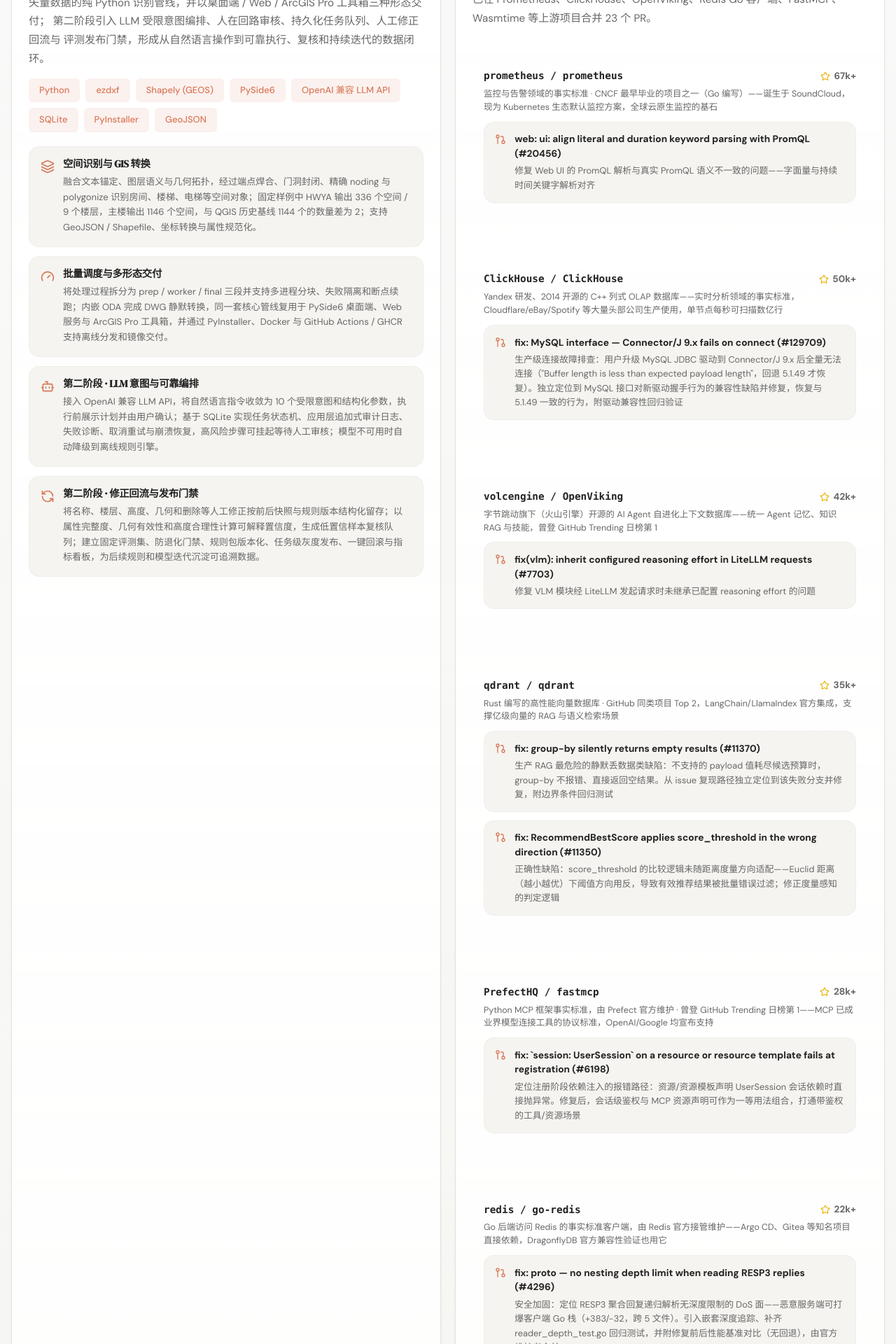
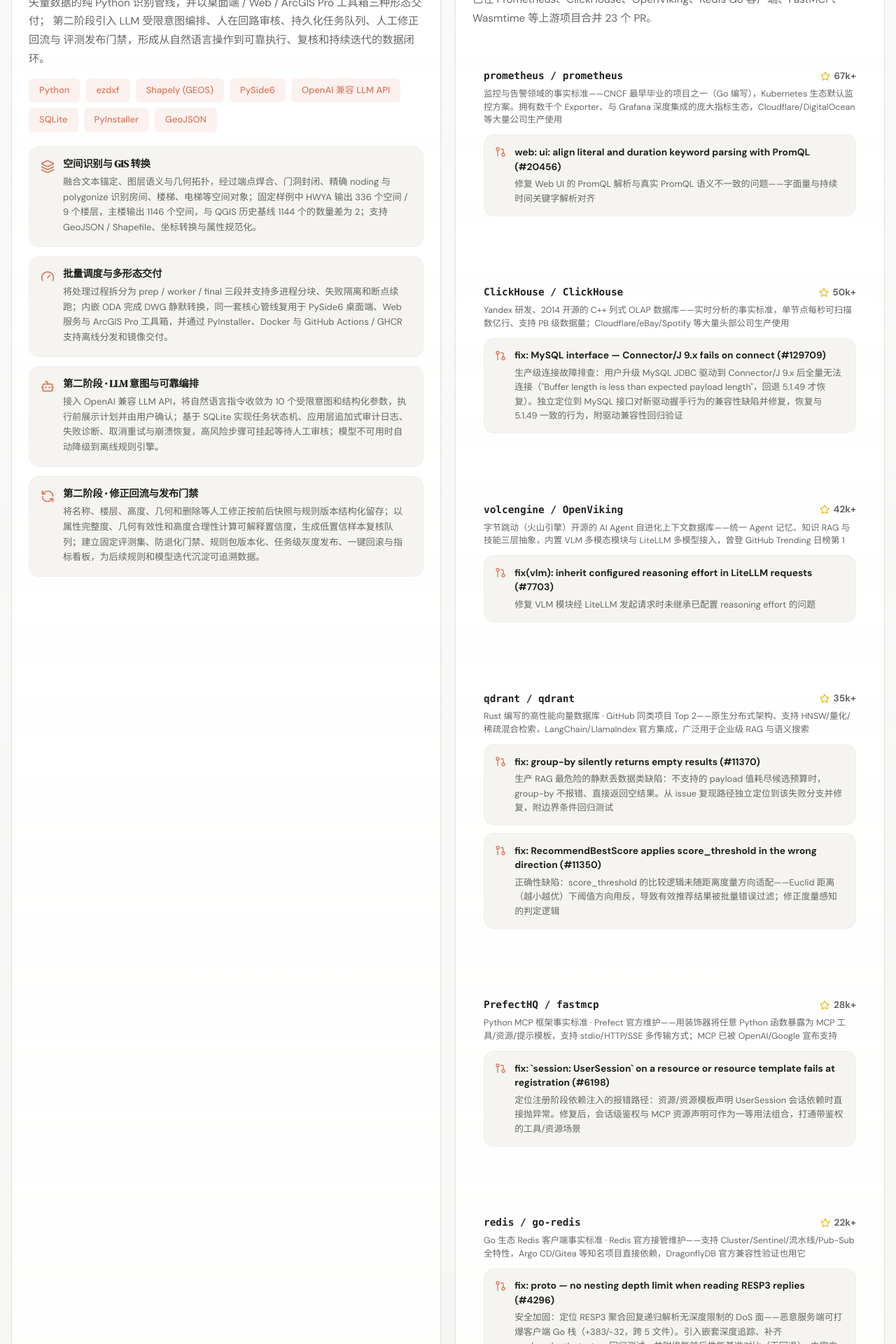
Before and after one commit to wangshun-china/interview-web, a Vue app: page / in a window 1280 px wide. Shown: the part 1100-3020 px from the top of the page at 70% size. Built offline with nearby package versions, Linux system fonts and the light colour scheme.

Commit message:
resume: expand repo descriptions with ecosystem scale and adoption detail

```diff
--- a/src/components/OpenSourceCard.vue
+++ b/src/components/OpenSourceCard.vue
@@ -72,7 +72,7 @@ const repos = [
     name: 'prometheus / prometheus',
     url: 'https://github.com/prometheus/prometheus',
     stars: '67k+',
-    desc: '监控与告警领域的事实标准 · CNCF 最早毕业的项目之一（Go 编写）——诞生于 SoundCloud，现为 Kubernetes 生态默认监控方案，全球云原生监控的基石',
+    desc: '监控与告警领域的事实标准——CNCF 最早毕业的项目之一（Go 编写），Kubernetes 生态默认监控方案。拥有数千个 Exporter、与 Grafana 深度集成的庞大指标生态，Cloudflare/DigitalOcean 等大量公司生产使用',
     prs: [
       {
         title: 'web: ui: align literal and duration keyword parsing with PromQL (#20456)',
@@ -85,7 +85,7 @@ const repos = [
     name: 'ClickHouse / ClickHouse',
     url: 'https://github.com/ClickHouse/ClickHouse',
     stars: '50k+',
-    desc: 'Yandex 研发、2014 开源的 C++ 列式 OLAP 数据库——实时分析领域的事实标准，Cloudflare/eBay/Spotify 等大量头部公司生产使用，单节点每秒可扫描数亿行',
+    desc: 'Yandex 研发、2014 开源的 C++ 列式 OLAP 数据库——实时分析的事实标准，单节点每秒可扫描数亿行、支持 PB 级数据量；Cloudflare/eBay/Spotify 等大量头部公司生产使用',
     prs: [
       {
         title: 'fix: MySQL interface — Connector/J 9.x fails on connect (#129709)',
@@ -98,7 +98,7 @@ const repos = [
     name: 'volcengine / OpenViking',
     url: 'https://github.com/volcengine/OpenViking',
     stars: '42k+',
-    desc: '字节跳动旗下（火山引擎）开源的 AI Agent 自进化上下文数据库——统一 Agent 记忆、知识 RAG 与技能，曾登 GitHub Trending 日榜第 1',
+    desc: '字节跳动（火山引擎）开源的 AI Agent 自进化上下文数据库——统一 Agent 记忆、知识 RAG 与技能三层抽象，内置 VLM 多模态模块与 LiteLLM 多模型接入，曾登 GitHub Trending 日榜第 1',
     prs: [
       {
         title: 'fix(vlm): inherit configured reasoning effort in LiteLLM requests (#7703)',
@@ -111,7 +111,7 @@ const repos = [
     name: 'qdrant / qdrant',
     url: 'https://github.com/qdrant/qdrant',
     stars: '35k+',
-    desc: 'Rust 编写的高性能向量数据库 · GitHub 同类项目 Top 2，LangChain/LlamaIndex 官方集成，支撑亿级向量的 RAG 与语义检索场景',
+    desc: 'Rust 编写的高性能向量数据库 · GitHub 同类项目 Top 2——原生分布式架构、支持 HNSW/量化/稀疏混合检索，LangChain/LlamaIndex 官方集成，广泛用于企业级 RAG 与语义搜索',
     prs: [
       {
         title: 'fix: group-by silently returns empty results (#11370)',
@@ -129,7 +129,7 @@ const repos = [
     name: 'PrefectHQ / fastmcp',
     url: 'https://github.com/PrefectHQ/fastmcp',
     stars: '28k+',
-    desc: 'Python MCP 框架事实标准，由 Prefect 官方维护 · 曾登 GitHub Trending 日榜第 1——MCP 已成业界模型连接工具的协议标准，OpenAI/Google 均宣布支持',
+    desc: 'Python MCP 框架事实标准 · Prefect 官方维护——用装饰器将任意 Python 函数暴露为 MCP 工具/资源/提示模板，支持 stdio/HTTP/SSE 多传输方式；MCP 已被 OpenAI/Google 宣布支持',
     prs: [
       {
         title: 'fix: `session: UserSession` on a resource or resource template fails at registration (#6198)',
@@ -142,7 +142,7 @@ const repos = [
     name: 'redis / go-redis',
     url: 'https://github.com/redis/go-redis',
     stars: '22k+',
-    desc: 'Go 后端访问 Redis 的事实标准客户端，由 Redis 官方接管维护——Argo CD、Gitea 等知名项目直接依赖，DragonflyDB 官方兼容性验证也用它',
+    desc: 'Go 生态 Redis 客户端事实标准 · Redis 官方接管维护——支持 Cluster/Sentinel/流水线/Pub-Sub 全特性，Argo CD/Gitea 等知名项目直接依赖，DragonflyDB 官方兼容性验证也用它',
     prs: [
       {
         title: 'fix: proto — no nesting depth limit when reading RESP3 replies (#4296)',
@@ -170,7 +170,7 @@ const repos = [
     name: 'bytecodealliance / wasmtime',
     url: 'https://github.com/bytecodealliance/wasmtime',
     stars: '18k+',
-    desc: 'Bytecode Alliance 出品的 WebAssembly 运行时（含 Cranelift 编译器）· Firefox、Cloudflare 等生产使用',
+    desc: 'Bytecode Alliance（Mozilla/Fastly/Intel 联合创立）出品的 WebAssembly 运行时——内含 Cranelift 编译器，支持 WASI 标准接口；Cloudflare Workers/Fastly 边缘计算与 Firefox 沙箱模块的底层引擎',
     prs: [
       {
         title: 'fix: Copying collector grow-vs-collect heuristic compares against the whole heap (#15207)',
@@ -188,7 +188,7 @@ const repos = [
     name: 'opensandbox-group / OpenSandbox',
     url: 'https://github.com/opensandbox-group/OpenSandbox',
     stars: '17k+',
-    desc: 'Agentic AI Foundation（AAIF）旗下项目 · 曾登 GitHub Trending 日榜第 1 · 通过 OpenSSF 最佳实践认证——面向 AI Agent 的安全沙箱运行时，智能体执行代码与工具调用的隔离底座',
+    desc: 'Agentic AI Foundation（AAIF）旗下 · 曾登 GitHub Trending 日榜第 1 · 通过 OpenSSF 最佳实践认证——AI Agent 的安全沙箱运行时：隔离执行不受信代码、运行工具调用、支撑多租户场景',
     prs: [
       {
         title: 'fix(python-sdk): normalize legacy SSE streams in linear time (#2845)',
@@ -201,7 +201,7 @@ const repos = [
     name: 'The-PR-Agent / pr-agent',
     url: 'https://github.com/The-PR-Agent/pr-agent',
     stars: '16k+',
-    desc: 'Qodo（原 CodiumAI，AI 代码完整性领域的头部公司）发起的开源 AI 代码评审 Agent——该赛道开创者，支持 GitHub/GitLab/Bitbucket/Azure DevOps 自动审查、变更分析与建议',
+    desc: 'Qodo（原 CodiumAI，AI 代码完整性头部公司）发起的开源 AI 代码评审 Agent——自动执行 PR 描述生成、代码审查、变更影响分析与建议回复，支持 GitHub/GitLab/Bitbucket/Azure DevOps 四大平台',
     prs: [
       {
         title: 'fix: guard GitLab ticket context with project issue visibility (#4932)',
@@ -227,7 +227,7 @@ const repos = [
     name: 'agentgateway / agentgateway',
     url: 'https://github.com/agentgateway/agentgateway',
     stars: '6k+',
-    desc: 'Linux Foundation / CNCF 项目 · AI Agent 的 MCP/A2A 协议网关（Rust 实现），统一代理、鉴权与可观测性',
+    desc: 'Linux Foundation / CNCF 项目 · 面向 Agent 流量的新一代数据平面（Rust 实现）——统一代理 MCP 与 A2A 智能体协议，内置鉴权、限流与可观测性',
     prs: [
       {
         title: 'fix: Windows CLI shows version as True (#4276)',
@@ -263,7 +263,7 @@ const repos = [
     name: 'modelcontextprotocol / rust-sdk',
     url: 'https://github.com/modelcontextprotocol/rust-sdk',
     stars: '4.1k+',
-    desc: 'MCP 协议官方 Rust SDK · Anthropic 发起、业界公认的模型-工具连接标准，覆盖服务端/客户端双端实现',
+    desc: 'MCP 协议官方 Rust SDK · Anthropic 发起的模型-工具连接标准——支持 stdio/Streamable-HTTP 双传输、服务端与客户端双端实现，类型安全且异步优先',
     prs: [
       {
         title: 'fix: stateful session workers ignore config.cancellation_token after shutdown (#1427)',
```
